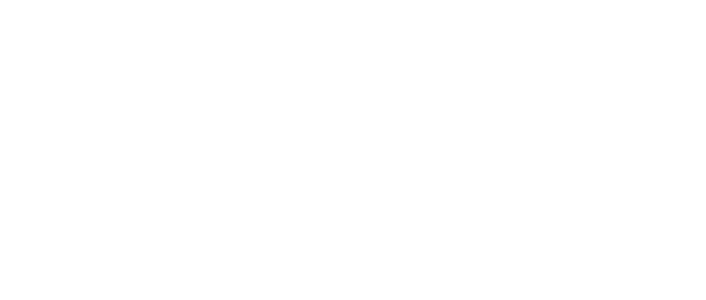
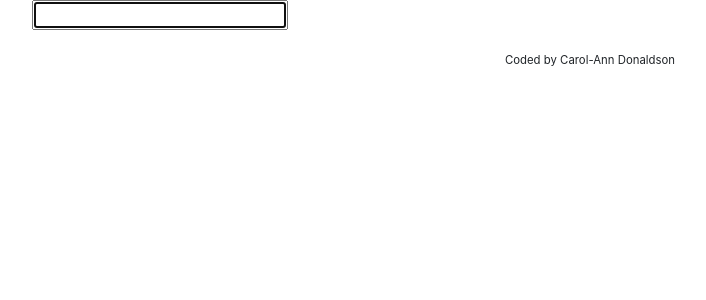
Before and after one commit to cdonal91/dictionary-project, a React (Create React App) app: page / in a window 1280 px wide. Shown: the top 300 px of the page, without its empty margins (50-756 px from the left). Built offline with nearby package versions, Linux system fonts and the light colour scheme.

Commit message:
Setting up basic structure

```diff
--- a/src/App.css
+++ b/src/App.css
@@ -0,0 +1,5 @@
+.coded-by {
+  font-size: 13px;
+  text-align: center;
+  margin: 20px 0;
+}
--- a/src/App.js
+++ b/src/App.js
@@ -1,9 +1,18 @@
 import "./App.css";
+import Dictionary from "./Dictionary";
 
 function App() {
   return (
     <div className="App">
-      <header className="App-header"></header>
+      <div className="container">
+        <header className="App-header"></header>
+        <main>
+          <Dictionary />
+        </main>
+        <footer className="coded-by">
+          <small>Coded by Carol-Ann Donaldson</small>
+        </footer>
+      </div>
     </div>
   );
 }
--- /dev/null
+++ b/src/Dictionary.css
@@ -0,0 +1,2 @@
+.Dictionary {
+}
--- /dev/null
+++ b/src/Dictionary.js
@@ -0,0 +1,21 @@
+import React, { useState } from "react";
+import "./Dictionary.css";
+
+export default function Dictionary() {
+  let [searched, setSearched] = useState(null);
+
+  function search(event) {
+    event.preventDefault();
+  }
+
+  function handleSearched(event) {
+    setSearched(event.target.value);
+  }
+  return (
+    <div className="Dictionary">
+      <form onSubmit={search}>
+        <input type="search" autoFocus={true} onChange={handleSearched} />
+      </form>
+    </div>
+  );
+}
```
